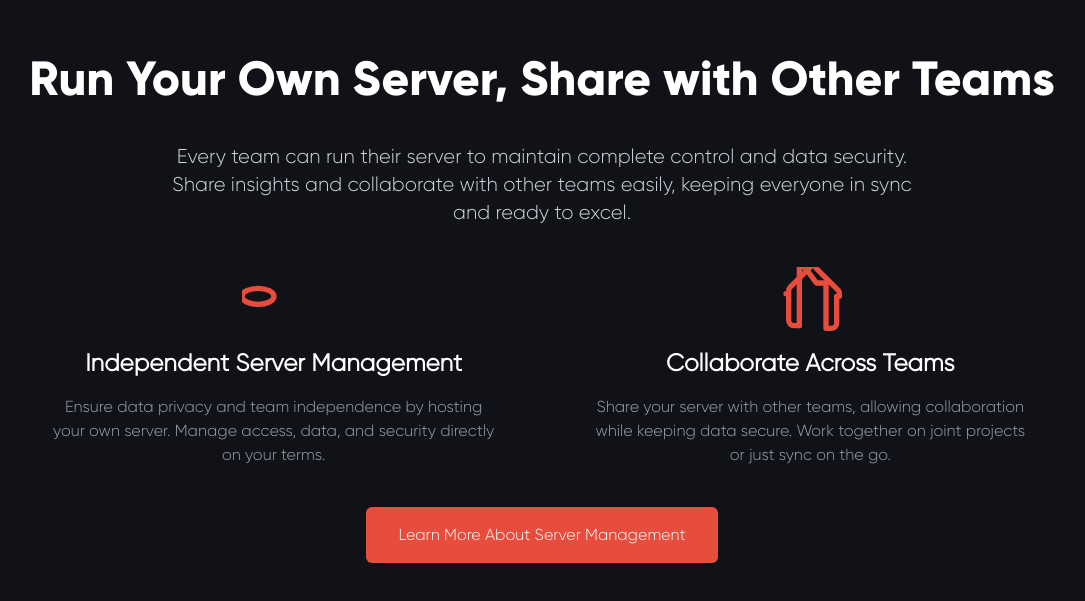
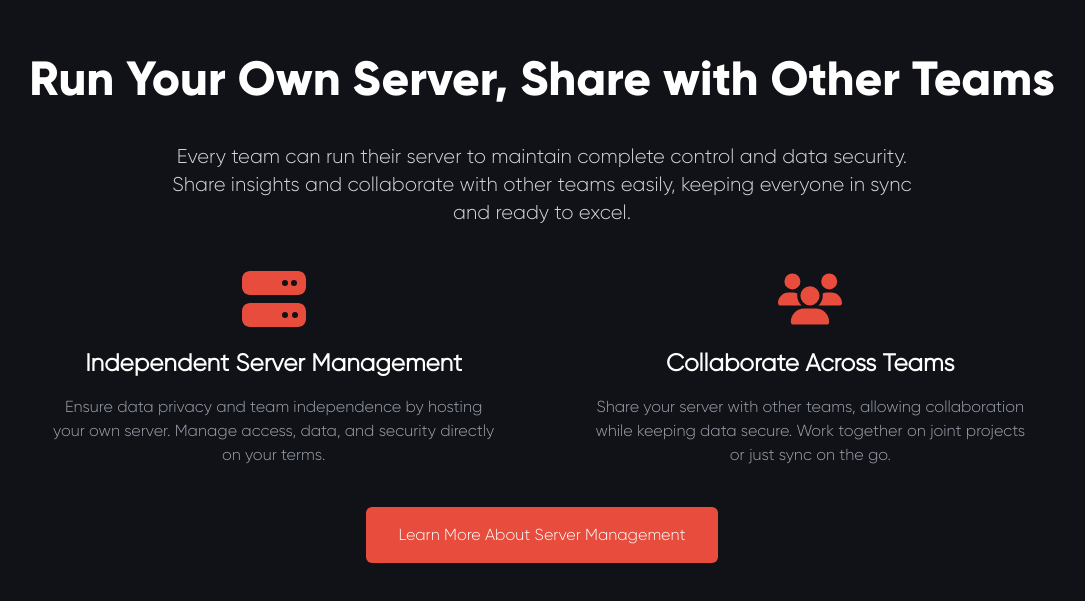
Before and after one commit to AsafMeizner/MAshkif-website, a Next.js app: page / in a window 1280 px wide. Shown: the part 4891-5492 px from the top of the page, without its empty margins (98-1183 px from the left). Built offline with nearby package versions, Linux system fonts and the light colour scheme.

Commit message:
new icons

```diff
--- a/src/app/page.tsx
+++ b/src/app/page.tsx
@@ -1,6 +1,8 @@
 "use client";
 
 import { useEffect, useRef, useState } from "react";
+import { FontAwesomeIcon } from "@fortawesome/react-fontawesome";
+import { faServer, faUsers } from "@fortawesome/free-solid-svg-icons";
 
 const sections = [
   {
@@ -313,9 +315,7 @@
           </p>
           <div className="grid grid-cols-1 md:grid-cols-2 gap-12">
             <div className="flex flex-col items-center space-y-4">
-              <svg className="w-16 h-16 text-[#e74c3c]" fill="none" stroke="currentColor" viewBox="0 0 24 24">
-                <path strokeLinecap="round" strokeLinejoin="round" strokeWidth="2" d="M12 11c0-1.657-2.686-3-6-3s-6 1.343-6 3 2.686 3 6 3 6-1.343 6-3z"/>
-              </svg>
+              <FontAwesomeIcon icon={faServer} className="w-16 h-16 text-[#e74c3c]" />
               <h3 className="text-2xl font-semibold">Independent Server Management</h3>
               <p className="text-gray-400 text-center max-w-md">
                 Ensure data privacy and team independence by hosting your own server.
@@ -323,9 +323,7 @@
               </p>
             </div>
             <div className="flex flex-col items-center space-y-4">
-              <svg className="w-16 h-16 text-[#e74c3c]" fill="none" stroke="currentColor" viewBox="0 0 24 24">
-                <path strokeLinecap="round" strokeLinejoin="round" strokeWidth="2" d="M3 10h1V9c0-.552.224-1.052.586-1.414l8.293-8.293A2 2 0 0114.414.586l8.293 8.293A2 2 0 0123 10v1h-1v10a2 2 0 01-2 2h-2V6h-3.586L10 0H8v22H6a2 2 0 01-2-2V10z"/>
-              </svg>
+              <FontAwesomeIcon icon={faUsers} className="w-16 h-16 text-[#e74c3c]" />
               <h3 className="text-2xl font-semibold">Collaborate Across Teams</h3>
               <p className="text-gray-400 text-center max-w-md">
                 Share your server with other teams, allowing collaboration while keeping data secure.
```
Also changed, not shown: package.json (+7 -4 lines), 1 other file (tests, documents, lock files or other folders).
